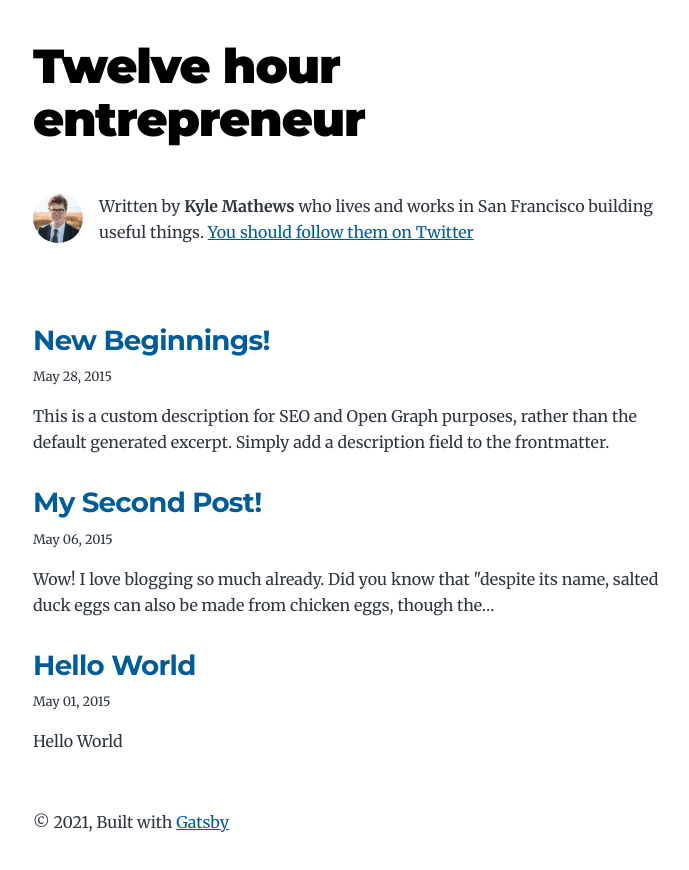
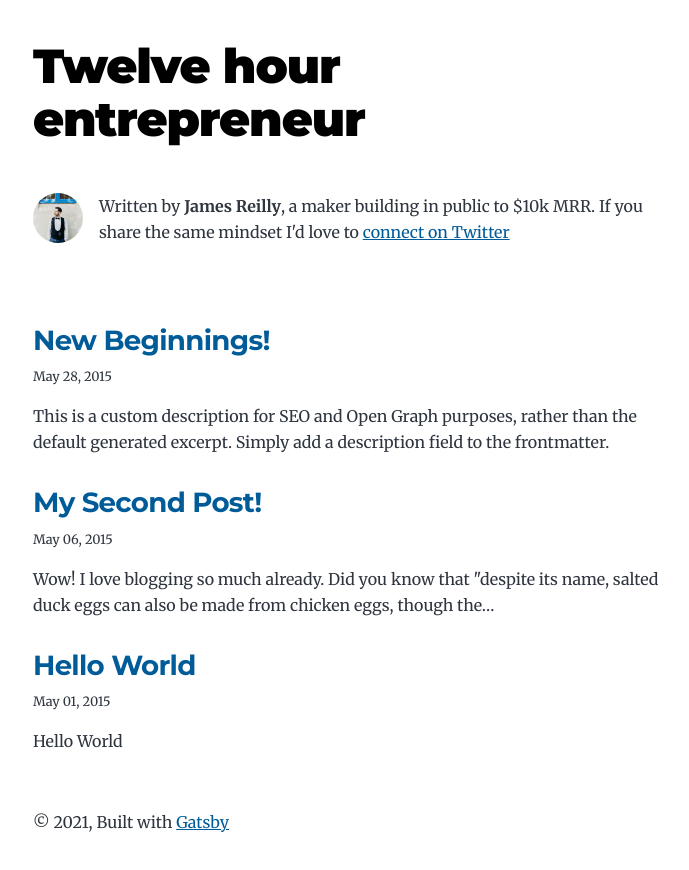
Before and after one commit to jamesreilly5/jamesreilly5.github.io, a Gatsby site: page / in a window 1280 px wide. Shown: the whole page, without its empty margins (291-980 px from the left). Built offline with nearby package versions, Linux system fonts and the light colour scheme; Gatsby itself is replaced by a stand-in of ours.

Commit message:
Add description

```diff
--- a/gatsby-config.js
+++ b/gatsby-config.js
@@ -2,13 +2,13 @@ module.exports = {
   siteMetadata: {
     title: `Twelve hour entrepreneur`,
     author: {
-      name: `Kyle Mathews`,
-      summary: `who lives and works in San Francisco building useful things.`,
+      name: `James Reilly`,
+      summary: `, a maker building in public to $10k MRR`,
     },
     description: `A starter blog demonstrating what Gatsby can do.`,
-    siteUrl: `https://gatsbystarterblogsource.gatsbyjs.io/`,
+    siteUrl: `https://www.twelvehourentrepreneur.com/`,
     social: {
-      twitter: `kylemathews`,
+      twitter: `cosmic_badger`,
     },
   },
   plugins: [
--- a/src/components/bio.js
+++ b/src/components/bio.js
@@ -36,7 +36,7 @@ const Bio = () => {
         className="bio-avatar"
         layout="fixed"
         formats={["AUTO", "WEBP", "AVIF"]}
-        src="../images/profile-pic.png"
+        src="../images/profile-pic.jpg"
         width={50}
         height={50}
         quality={95}
@@ -44,10 +44,11 @@ const Bio = () => {
       />
       {author?.name && (
         <p>
-          Written by <strong>{author.name}</strong> {author?.summary || null}
+          Written by <strong>{author.name}</strong>{author?.summary || null}.
           {` `}
+          If you share the same mindset I'd love to {` `}
           <a href={`https://twitter.com/${social?.twitter || ``}`}>
-            You should follow them on Twitter
+            connect on Twitter
           </a>
         </p>
       )}
```
Also changed, not shown: src/images/profile-pic.jpg (added).
